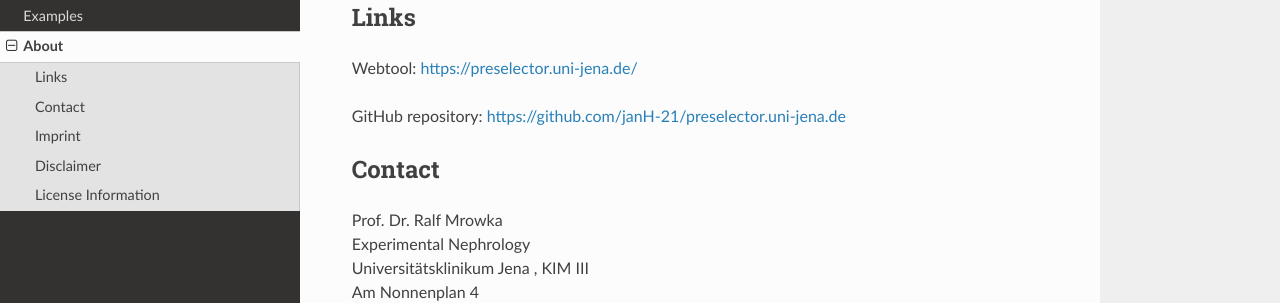
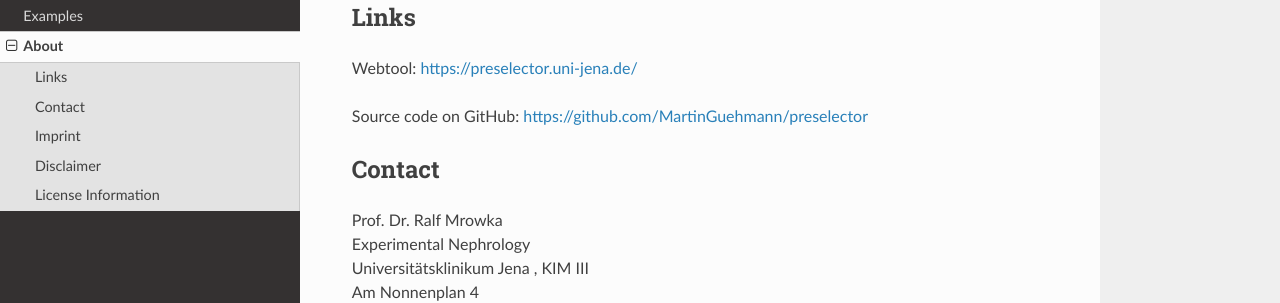
Before and after one commit to MartinGuehmann/preselector, a Sphinx documentation site: the page built from docs/about.rst, in a window 1280 px wide and 900 px high. Shown: the part 159-462 px from the top of the window. Built offline with Sphinx 7.4.7 and the Read the Docs theme 2.0.0, drawn with Linux system fonts in a browser that asks for light colours.

Commit message:
Update the link to the source code

```diff
--- a/docs/about.rst
+++ b/docs/about.rst
@@ -5,7 +5,7 @@ Links
 ^^^^^^^
 Webtool: https://preselector.uni-jena.de/
 
-GitHub repository: https://github.com/janH-21/preselector.uni-jena.de
+Source code on GitHub: https://github.com/MartinGuehmann/preselector
 
 Contact
 ^^^^^^^
```
